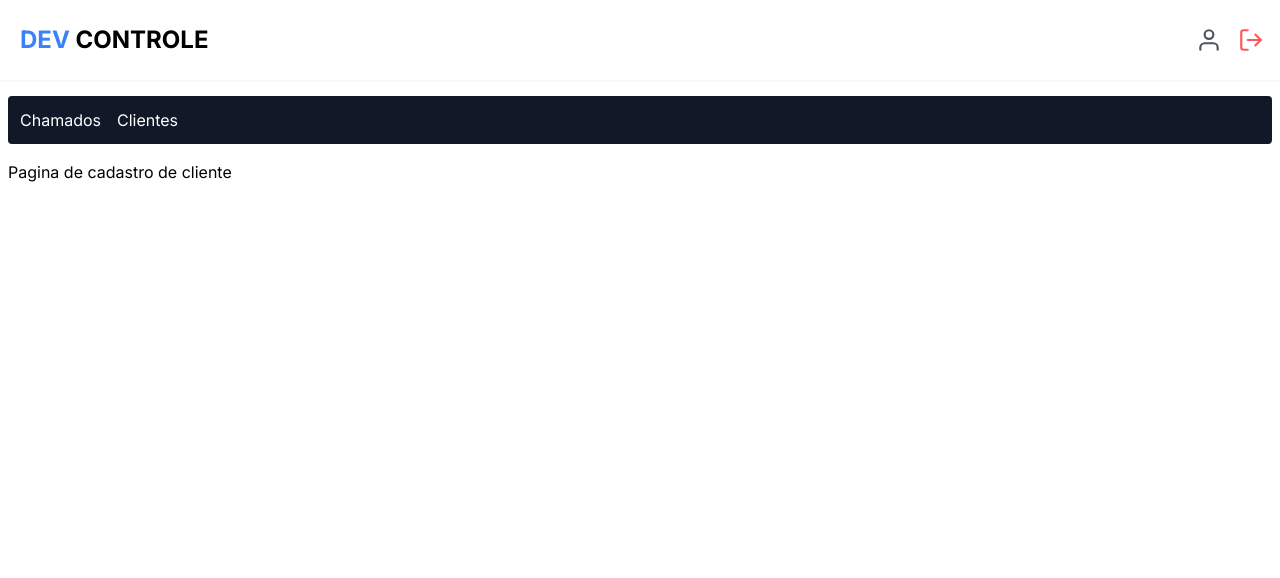
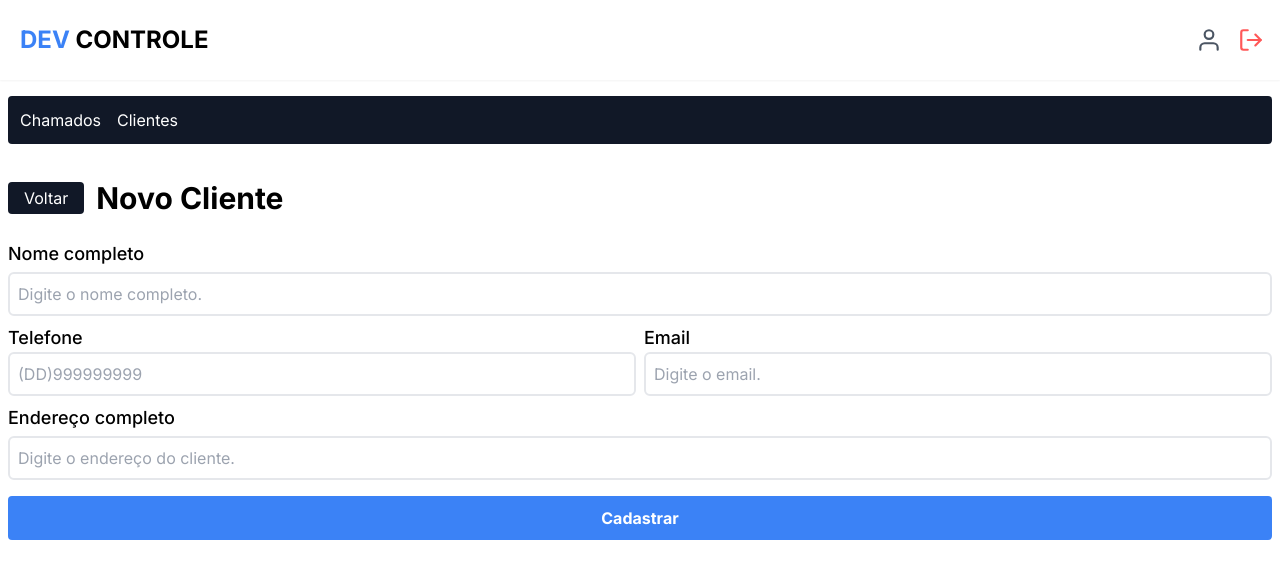
Before and after one commit to GabrielKoppe/NextStudy, a Next.js app in the folder s9-devcontrole/: page /dashboard/costumer/new in a window 1280 px wide. Shown: the top 578 px of the page. Built offline with nearby package versions, Linux system fonts and the light colour scheme; no server answers; sample sign-in values are in the browser's storage.

Commit message:
Section 9 - Criando Pagina de novo cliente

```diff
--- a/s9-devcontrole/package.json
+++ b/s9-devcontrole/package.json
@@ -10,13 +10,16 @@
   },
   "dependencies": {
     "@auth/prisma-adapter": "^2.4.1",
+    "@hookform/resolvers": "^3.6.0",
     "@next-auth/prisma-adapter": "^1.0.7",
     "@prisma/client": "^5.15.1",
     "next": "14.2.4",
     "next-auth": "^4.24.7",
     "react": "^18",
     "react-dom": "^18",
-    "react-icons": "^5.2.1"
+    "react-hook-form": "^7.52.0",
+    "react-icons": "^5.2.1",
+    "zod": "^3.23.8"
   },
   "devDependencies": {
     "@types/node": "^20",
--- /dev/null
+++ b/s9-devcontrole/src/app/dashboard/costumer/components/form/index.tsx
@@ -0,0 +1,97 @@
+'use client';
+
+import Input from '@/components/input';
+import { zodResolver } from '@hookform/resolvers/zod';
+import {
+	RegisterOptions,
+	useForm,
+	UseFormRegisterReturn,
+} from 'react-hook-form';
+import { z } from 'zod';
+
+const schema = z.object({
+	name: z.string().min(1, 'O campo nome é Obrigatório.'),
+	email: z
+		.string()
+		.email('Digite um email válido.')
+		.min(1, 'O campo email é obrigatório'),
+	phone: z
+		.string()
+		.refine(
+			(value) =>
+				/^(?:\(d{2}\)\s?)?\d{9}$/.test(value) ||
+				/^\d{2}\s?\d{9}$/.test(value) ||
+				/^\d{11}$/.test(value),
+			{
+				message: 'O numero de telefone deve estar (DD) 999999999',
+			},
+		),
+	address: z.string(),
+});
+
+type FormData = z.infer<typeof schema>;
+
+export default function NewCostumerForm() {
+	const {
+		register,
+		handleSubmit,
+		formState: { errors },
+	} = useForm<FormData>({ resolver: zodResolver(schema) });
+
+	function handleRegisterSubmit(data: FormData) {}
+
+	return (
+		<form
+			className="flex flex-col mt-6"
+			onSubmit={handleSubmit(handleRegisterSubmit)}
+		>
+			<label className="mb-1 text-lg font-medium">Nome completo</label>
+			<Input
+				name="name"
+				type="text"
+				placeholder="Digite o nome completo."
+				register={register}
+				error={errors.name?.message}
+			/>
+
+			<section className="flex gap-2 mt-2 flex-col sm:flex-row">
+				<div className="flex-1">
+					<label className="mb-1 text-lg font-medium">Telefone</label>
+					<Input
+						name="phone"
+						type="text"
+						placeholder="(DD)999999999"
+						register={register}
+						error={errors.phone?.message}
+					/>
+				</div>
+				<div className="flex-1">
+					<label className="mb-1 text-lg font-medium">Email</label>
+					<Input
+						name="email"
+						type="text"
+						placeholder="Digite o email."
+						register={register}
+						error={errors.email?.message}
+					/>
+				</div>
+			</section>
+
+			<label className="mb-1 text-lg font-medium mt-2">Endereço completo</label>
+			<Input
+				name="address"
+				type="text"
+				placeholder="Digite o endereço do cliente."
+				register={register}
+				error={errors.address?.message}
+			/>
+
+			<button
+				type="submit"
+				className="bg-blue-500 my-4 px-2 h-11 text-white font-bold rounded"
+			>
+				Cadastrar
+			</button>
+		</form>
+	);
+}
--- a/s9-devcontrole/src/app/dashboard/costumer/new/page.tsx
+++ b/s9-devcontrole/src/app/dashboard/costumer/new/page.tsx
@@ -1,7 +1,19 @@
+import Link from 'next/link';
+import NewCostumerForm from '../components/form';
+
 export default function NewCustumer() {
 	return (
-		<main>
-			<h1>Pagina de cadastro de cliente</h1>
+		<main className="flex flex-col mt-9 mb-2">
+			<div className="flex items-center gap-3">
+				<Link
+					href="/dashboard/costumer"
+					className="bg-gray-900 px-4 py-1 rounded text-white hover:font-semibold duration-300"
+				>
+					Voltar
+				</Link>
+				<h1 className="text-3xl font-bold">Novo Cliente</h1>
+			</div>
+			<NewCostumerForm />
 		</main>
 	);
 }
--- /dev/null
+++ b/s9-devcontrole/src/components/input/index.tsx
@@ -0,0 +1,33 @@
+'use client';
+
+import React from 'react';
+import { RegisterOptions, UseFormRegister } from 'react-hook-form';
+
+interface InputProps extends React.HTMLProps<HTMLInputElement> {
+	name: string;
+	register: UseFormRegister<any>;
+	error?: string;
+	rules?: RegisterOptions;
+}
+
+export default function Input({
+	name,
+	placeholder,
+	type,
+	register,
+	error,
+	rules,
+}: InputProps) {
+	return (
+		<>
+			<input
+				id={name}
+				className="w-full border-2 rounded-md h-11 px-2"
+				type={type}
+				placeholder={placeholder}
+				{...register(name, rules)}
+			/>
+			{error && <p className="text-red-500 my-1">{error}</p>}
+		</>
+	);
+}
```
Also changed, not shown: 1 other file (tests, documents, lock files or other folders).
